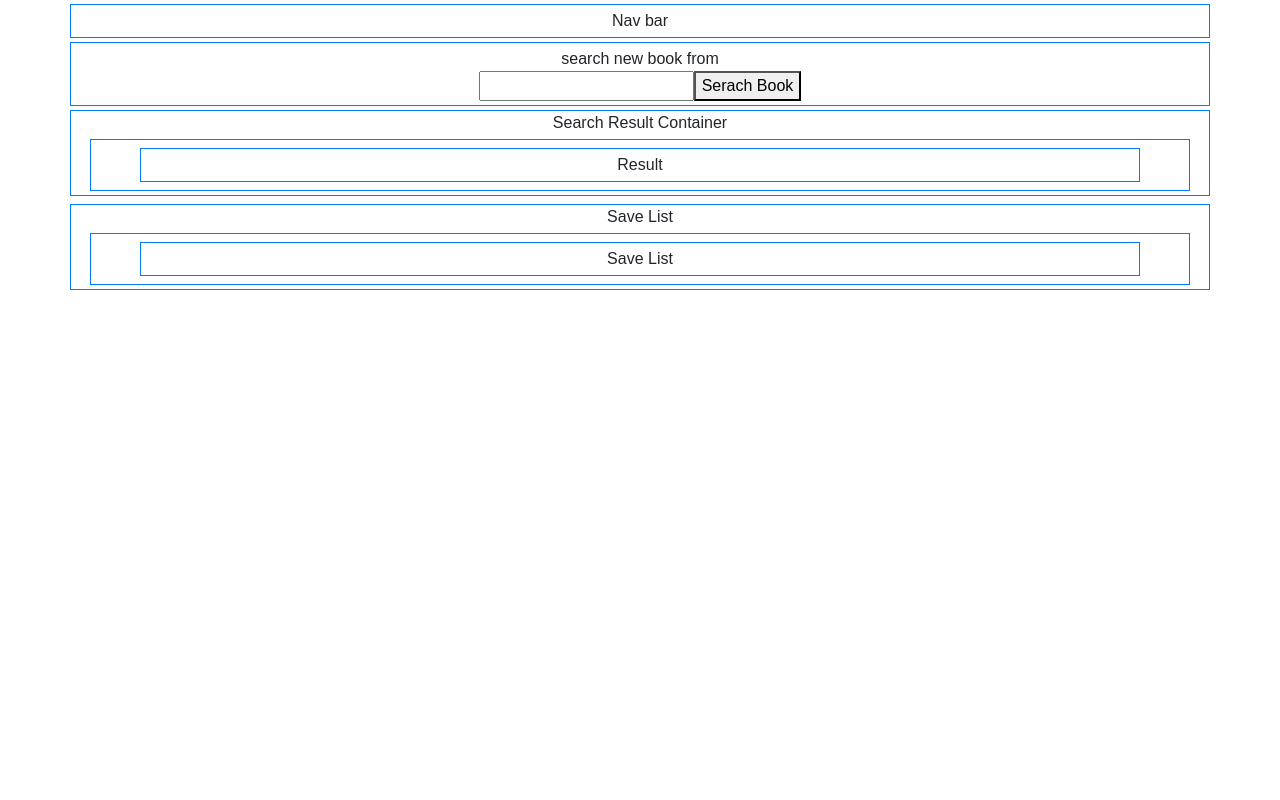
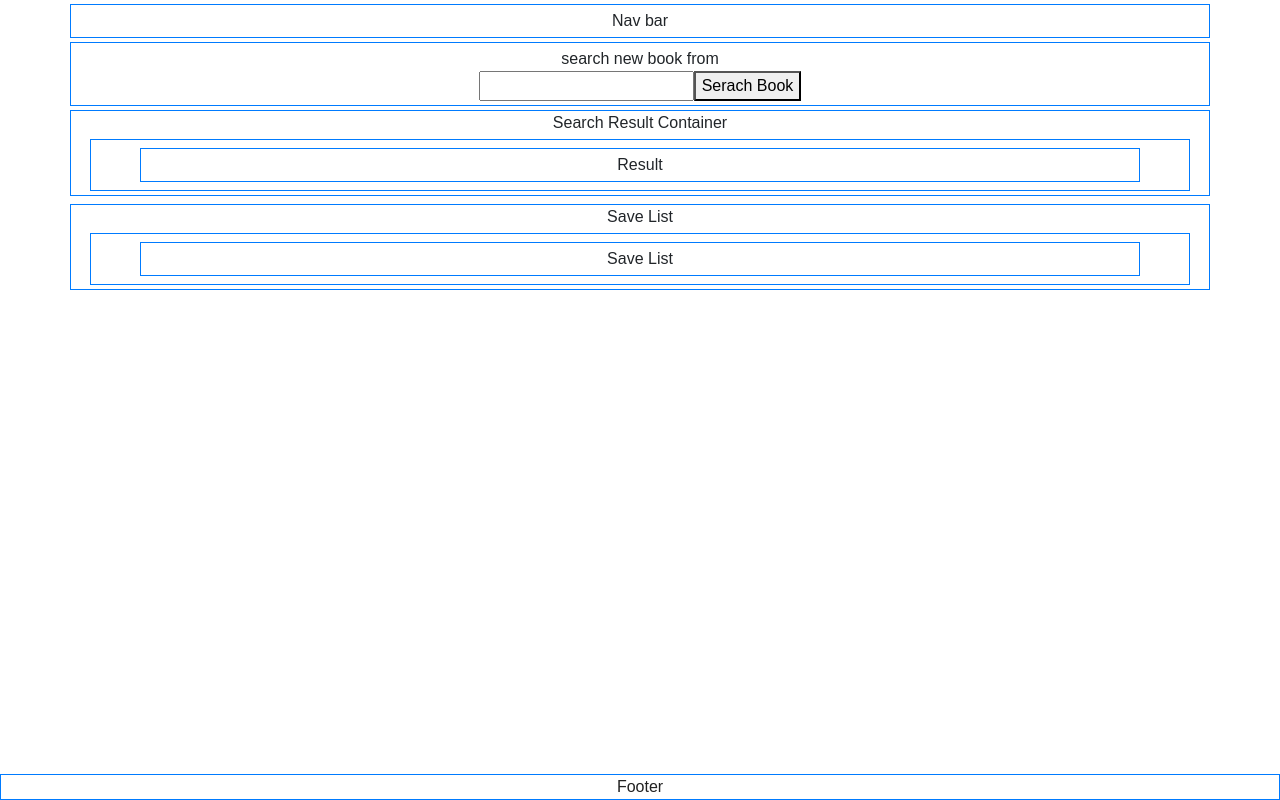
Before and after one commit to DanielYu0864/-DanielYu-HomeWork-21-Google-Books-React-Search, a React (Create React App) app in the folder client/: page / in a window 1280 px wide. Built offline with nearby package versions, Linux system fonts and the light colour scheme.

Commit message:
footer updated

```diff
--- a/client/src/App.css
+++ b/client/src/App.css
@@ -6,7 +6,14 @@
     min-width: 85vw;
   }
 }
-
+footer {
+  position: fixed;
+  left: 0;
+  bottom: 0;
+  width: 100%;
+  color: #222;
+  text-align: center;
+}
 .App-logo {
   animation: App-logo-spin infinite 20s linear;
   height: 80px;
--- a/client/src/App.js
+++ b/client/src/App.js
@@ -1,5 +1,6 @@
 import React, { Component } from "react";
 import "./App.css";
+import Nav from "./components/Nav";
 
 function App() {
   return (
@@ -34,6 +35,9 @@ function App() {
           </ul>
         </div>
       </div>
+      <footer className='footer border border-primary'>
+        Footer
+      </footer>
     </div>
   );
 }
--- a/client/src/components/Nav/index.js
+++ b/client/src/components/Nav/index.js
@@ -0,0 +1,11 @@
+import React from 'react'
+
+function Nav() {
+  return (
+      <nav className=' container border border-primary m-1 p-1 mx-auto' style={{width: '100vw'}}>
+        Nav bar
+      </nav>
+  )
+}
+
+export default Nav
```
